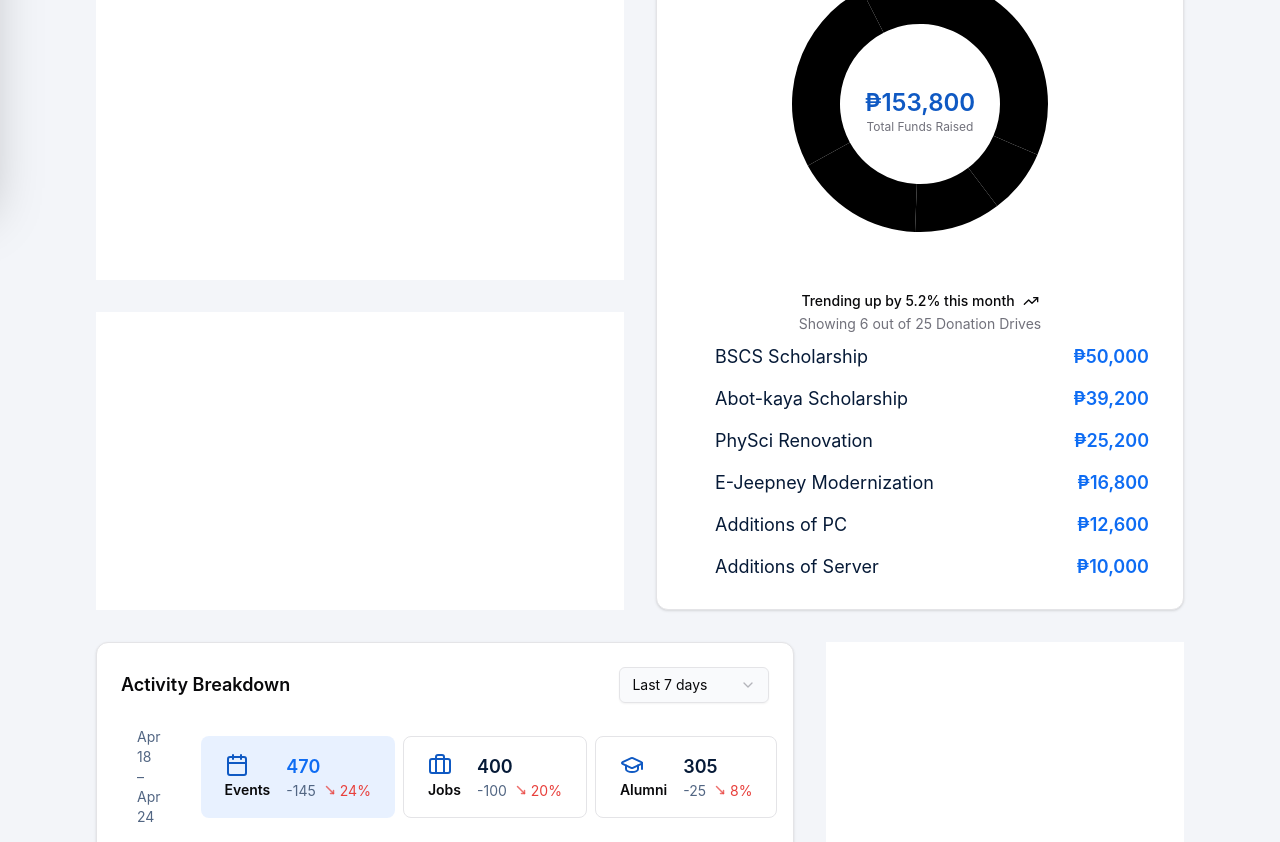
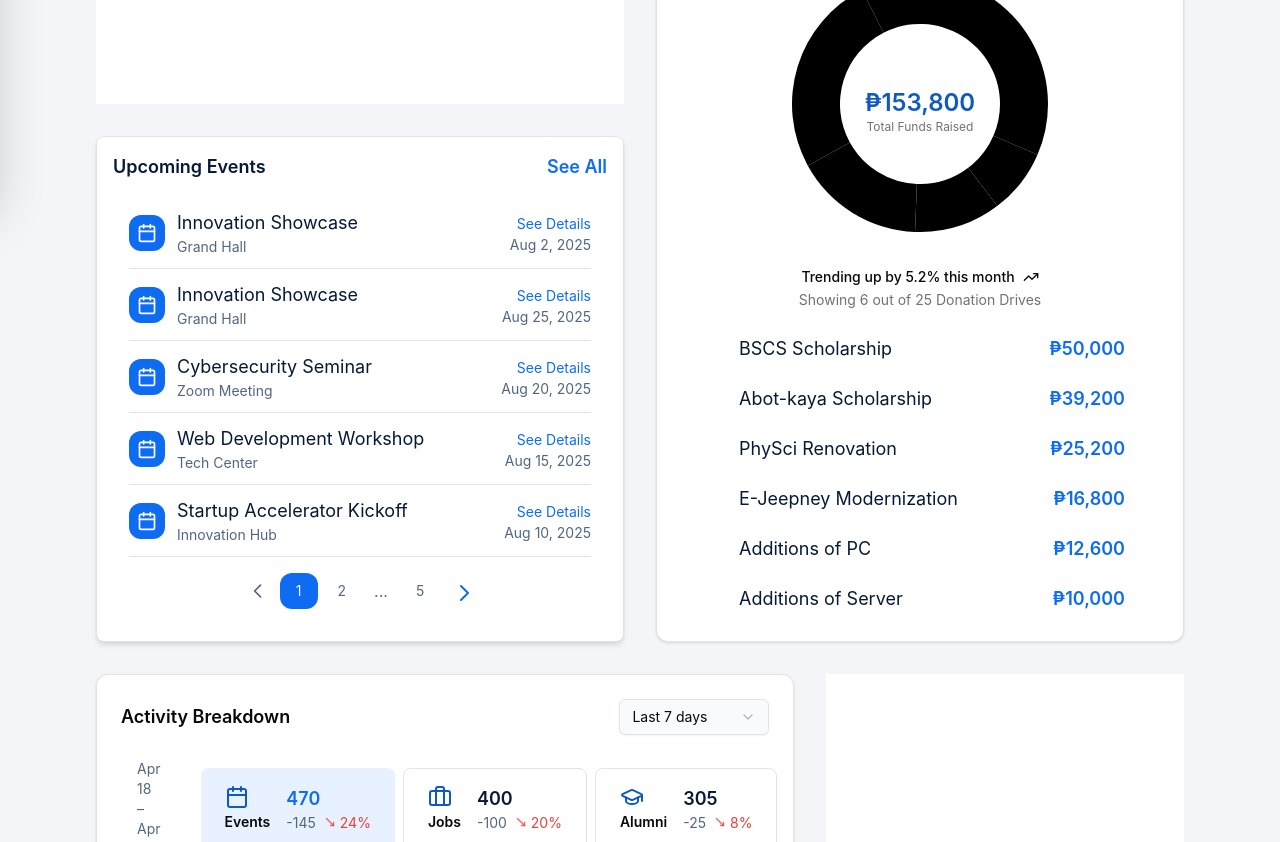
Before and after one commit to fofajardo/cmsc128-ics-astra, a Next.js app: page /admin/dashboard in a window 1280 px wide. Shown: the part 600-1442 px from the top of the page. Built offline with nearby package versions, Linux system fonts and the light colour scheme.

Commit message:
feat: dashboard upcoming events

```diff
--- /dev/null
+++ b/app/admin/dashboard/components/UpcomingEvents.js
@@ -0,0 +1,155 @@
+'use client';
+import { useRouter } from 'next/navigation';
+import { useState } from 'react';
+import {Calendar} from "lucide-react";
+
+const mockData = [
+    { id: 21, title: 'Innovation Showcase', location: 'Grand Hall', date: '2025-08-2' },
+    { id: 20, title: 'Innovation Showcase', location: 'Grand Hall', date: '2025-08-25' },
+    { id: 19, title: 'Cybersecurity Seminar', location: 'Zoom Meeting', date: '2025-08-20' },
+    { id: 18, title: 'Web Development Workshop', location: 'Tech Center', date: '2025-08-15' },
+    { id: 17, title: 'Startup Accelerator Kickoff', location: 'Innovation Hub', date: '2025-08-10' },
+    { id: 16, title: 'AI Research Symposium', location: 'Main Auditorium', date: '2025-08-05' },
+    { id: 15, title: 'Career Networking Mixer', location: 'Baker Hall', date: '2025-08-01' },
+    { id: 14, title: 'Tech Talk: Cloud Computing', location: 'Zoom Meeting', date: '2025-07-25' },
+    { id: 13, title: 'Leadership Summit', location: 'Conference Room B', date: '2025-07-20' },
+    { id: 12, title: 'Coding Hackathon', location: 'Innovation Lab', date: '2025-07-15' },
+    { id: 11, title: 'Alumni Gala', location: 'Grand Hall', date: '2025-07-10' },
+    { id: 10, title: 'Entrepreneurship Workshop', location: 'Tech Center', date: '2025-07-05' },
+    { id: 9, title: 'Data Science Bootcamp', location: 'Zoom Meeting', date: '2025-07-01' },
+    { id: 8, title: 'Startup Pitch Event', location: 'Innovation Hub', date: '2025-06-25' },
+    { id: 7, title: 'Industry Panel Discussion', location: 'Conference Room A', date: '2025-06-20' },
+    { id: 6, title: 'Resume Building Session', location: 'Library Room 3', date: '2025-06-15' },
+    { id: 5, title: 'Career Fair 2025', location: 'Main Hall', date: '2025-06-10' },
+    { id: 4, title: 'Tech Workshop: AI Basics', location: 'Tech Center', date: '2025-06-05' },
+    { id: 3, title: 'Networking Night', location: 'Baker Hall', date: '2025-06-01' },
+    { id: 2, title: 'Job Seminar', location: 'Zoom Meeting', date: '2025-05-27' },
+    { id: 1, title: 'Alum: Connect Together', location: 'PhysSci Building', date: '2025-05-11' },
+];
+
+function EventItem({ event, router }) {
+
+    if (!event) {
+        return <div className="min-h-[72px]" />;
+    }
+
+    return (
+        <div className="flex items-center border-b py-2 min-h-[72px]">
+            <div className="mr-3 bg-astraprimary p-2 rounded-xl">
+                <Calendar className="h-5 w-5 text-astrawhite" strokeWidth={2}/>
+            </div>
+            <div className="flex-1">
+                <p className="font-r">{event?.title}</p>
+                <p className="font-s text-astradarkgray">{event?.location || ''}</p>
+            </div>
+            <div className="text-right">
+                {event && (
+                <a
+                    onClick={() => router.push(`/admin/events/${event.id}`)}
+                    className="text-astraprimary font-s hover:underline text-sm cursor-pointer"
+                >
+                    See Details
+                </a>
+                )}
+                <p className="text-sm text-astradarkgray">
+                {event ? new Date(event.date).toLocaleDateString('en-US', { month: 'short', day: 'numeric', year: 'numeric' }) : ''}
+                </p>
+            </div>
+        </div>
+    );
+}
+
+
+function Pagination({ currentPage, totalPages, onPageChange }) {
+  const renderPageButton = (page) => (
+    <button
+      key={page}
+      onClick={() => onPageChange(page)}
+      className={`px-2 md:px-4 py-2 rounded-sm md:rounded-xl font-s ${
+        currentPage === page ? 'bg-astraprimary text-astrawhite' : 'bg-transparent text-astradarkgray hover:bg-astratintedwhite'
+      }`}
+    >
+      {page}
+    </button>
+  );
+
+  const renderDots = (key) => (
+    <span key={key} className="px-2 text-astradarkgray select-none">
+      ...
+    </span>
+  );
+
+  const getPageButtons = () => {
+    const pages = [];
+    pages.push(renderPageButton(1));
+
+    const start = Math.max(2, currentPage - 1);
+    const end = Math.min(totalPages - 1, currentPage + 1);
+
+    if (start > 2) pages.push(renderDots('start-dots'));
+    for (let i = start; i <= end; i++) pages.push(renderPageButton(i));
+    if (end < totalPages - 1) pages.push(renderDots('end-dots'));
+    if (totalPages > 1) pages.push(renderPageButton(totalPages));
+
+    return pages;
+  };
+
+  return (
+    totalPages > 1 && (
+      <div className="flex items-center justify-center gap-2 sm:gap-1 py-4 cursor-pointer bg-white rounded-b-xl">
+        <button
+          onClick={() => onPageChange(currentPage - 1)}
+          disabled={currentPage === 1}
+          className={`p-2 rounded-lg ${currentPage === 1 ? 'text-astradarkgray cursor-not-allowed' : 'text-astraprimary hover:bg-astratintedwhite'}`}
+        >
+          <svg className="w-5 h-5 stroke-3" fill="none" stroke="currentColor" viewBox="0 0 24 24">
+            <path strokeLinecap="round" strokeLinejoin="round" strokeWidth="2" d="M15 19l-7-7 7-7" />
+          </svg>
+        </button>
+        {getPageButtons()}
+        <button
+          onClick={() => onPageChange(currentPage + 1)}
+          disabled={currentPage === totalPages}
+          className={`p-2 rounded-lg ${currentPage === totalPages ? 'text-astradarkgray cursor-not-allowed' : 'text-astraprimary hover:bg-astratintedwhite'}`}
+        >
+          <svg className="w-5 h-5 stroke-3" fill="none" stroke="currentColor" viewBox="0 24 24">
+            <path strokeLinecap="round" strokeLinejoin="round" strokeWidth="2" d="M9 5l7 7-7 7" />
+          </svg>
+        </button>
+      </div>
+    )
+  );
+}
+
+export default function UpcomingEvents() {
+    const router = useRouter();
+    const [currentPage, setCurrentPage] = useState(1);
+    const eventsPerPage = 5;
+    const totalPages = Math.ceil(mockData.length / eventsPerPage);
+
+    const startIndex = (currentPage - 1) * eventsPerPage;
+    const currentEvents = mockData.slice(startIndex, startIndex + eventsPerPage);
+    const displayEvents = Array(eventsPerPage).fill(null).map((_, index) => currentEvents[index] || null);
+
+    return (
+      <div className="border rounded-lg shadow-md p-4 bg-astrawhite h-full">
+        <div className="flex flex-col h-full">
+          <div className="flex items-center justify-between mb-4">
+            <h2 className="text-lg font-semibold">Upcoming Events</h2>
+            <a
+              onClick={() => router.push('/admin/events')}
+              className="text-astraprimary font-rb hover:underline cursor-pointer"
+            >
+              See All
+            </a>
+          </div>
+          <div className="flex-1 px-4">
+            {displayEvents.map((event, index) => (
+              <EventItem key={index} event={event} router={router} />
+            ))}
+          </div>
+          <Pagination currentPage={currentPage} totalPages={totalPages} onPageChange={setCurrentPage} />
+        </div>
+      </div>
+    );
+  }
--- a/app/admin/dashboard/components/piechart.js
+++ b/app/admin/dashboard/components/piechart.js
@@ -81,7 +81,7 @@ export function Donut() {
   }, [])
 
   return (
-    <Card className="flex flex-col">
+    <Card className="flex flex-col h-full">
       <CardHeader className="items-center pb-0">
         <CardTitle>Highest Funded Categories</CardTitle>
         <CardDescription>January - April 2025</CardDescription>
@@ -137,15 +137,15 @@ export function Donut() {
             </Pie>
           </PieChart>
         </ChartContainer>
-      </CardContent>
-      <CardFooter className="flex-col gap-2 font-s">
+        <CardFooter className="flex-col gap-2 font-s">
         <div className="flex items-center gap-2 font-medium leading-none">
           Trending up by 5.2% this month <TrendingUp className="h-4 w-4" />
         </div>
         <div className="leading-none text-muted-foreground">
           Showing 6 out of 25 Donation Drives
         </div>
-        <div className="space-y-1.5 min-w-full">
+
+        <div className="mt-4 flex flex-col space-y-1.5 min-w-full gap-2">
           {chartData.map((item, index) => (
             <div
               key={index}
@@ -160,6 +160,7 @@ export function Donut() {
           ))}
         </div>
       </CardFooter>
+      </CardContent>
     </Card>
   )
 }
--- a/app/admin/dashboard/page.js
+++ b/app/admin/dashboard/page.js
@@ -4,6 +4,7 @@ import AdminStatCard from "@/components/AdminStatCard";
 import {GraduationCap, Calendar, Briefcase, HandHeart } from "lucide-react";
 import BarGraph from "./components/bargraph";
 import { Donut } from "./components/piechart";
+import UpcomingEvents from "./components/UpcomingEvents";
 
 export default function Dashboard() {
     return (
@@ -59,17 +60,17 @@ function RecentActivity(){
 
 function AlumAct_Events(){
     return <div className="flex-2 flex-grow flex flex-col gap-8">
-        <div className="flex-3 bg-astrawhite">
+        <div className="flex-3 bg-astrawhite flex-grow">
 
         </div>
-        <div className="flex-2 bg-astrawhite">
-
+        <div className="flex-2 flex-grow">
+            <UpcomingEvents/>
         </div>
     </div>
 }
 
 function FundsDonut(){
-    return <div className="flex-1 md:row-start-1 md:row-span-8 md:col-start-3 md:h-auto">
+    return <div className="flex-1 h-full md:row-start-1 md:row-span-8 md:col-start-3 md:h-auto">
                 <Donut/>
             </div>
 }
```
